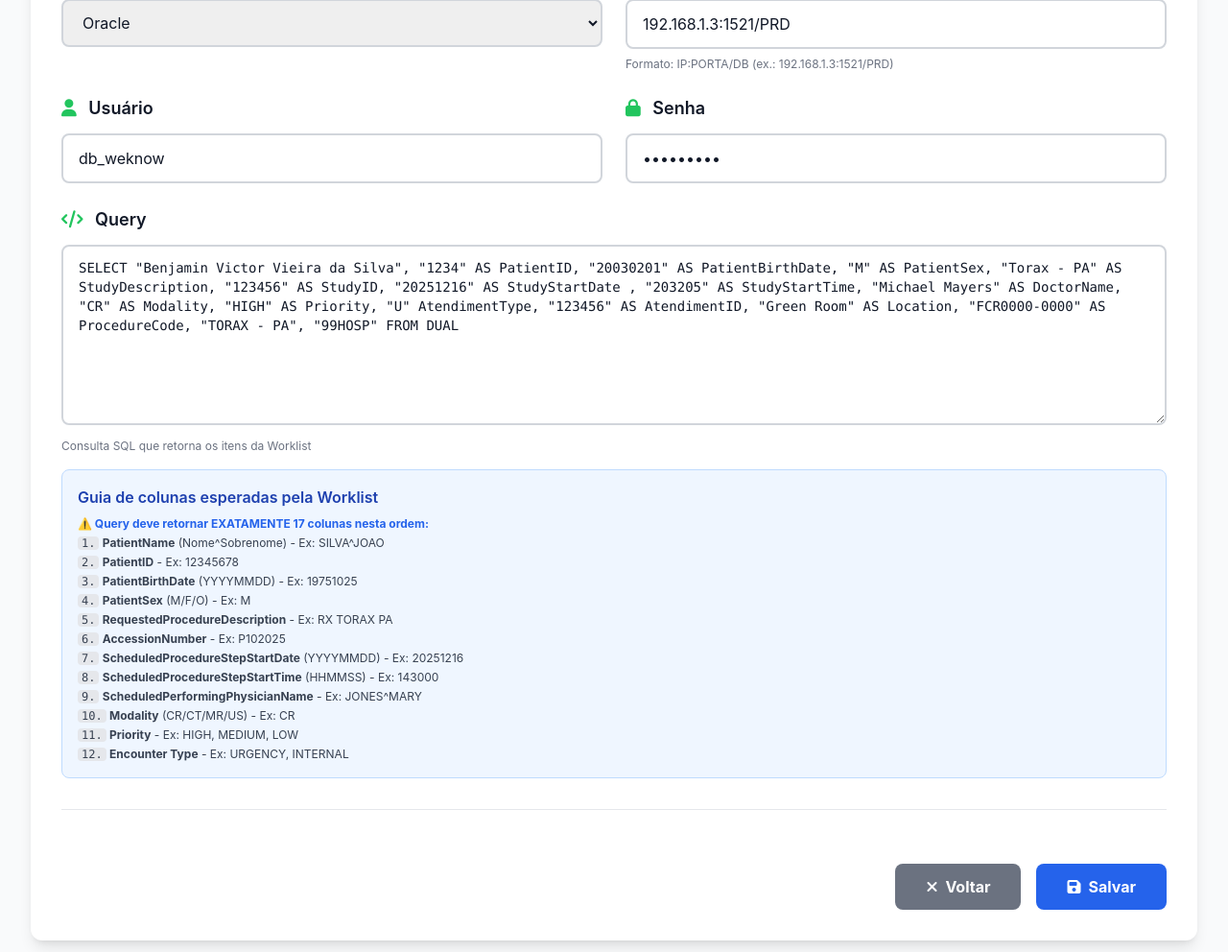
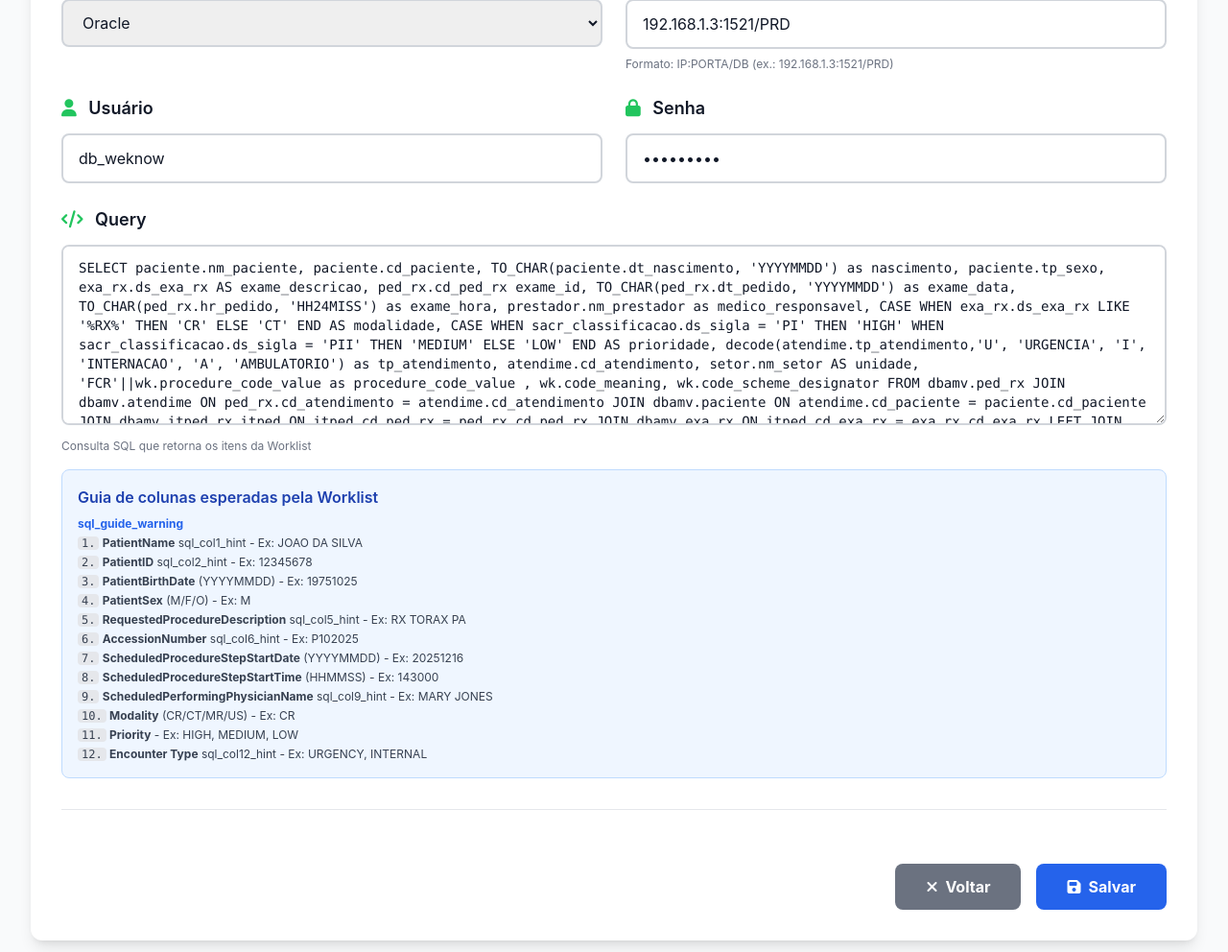
Before and after one commit to bjmvictor/FlowWorklist, a Flask app: page /config in a window 1280 px wide. Shown: the part 690-1682 px from the top of the page at 96% size. Run offline with Flask 2, Linux system fonts and the light colour scheme; some libraries are stand-ins or nearby versions.

Commit message:
fix: corrigir driver_name não definido e atualizar documentação de nomes
- Adicionar driver_name='cx_Oracle' no teste de conexão Oracle
- Atualizar config.html com data-i18n para tradução do guia SQL
- Corrigir documentação: nomes devem vir normais (NOME SOBRENOME)
- Serviço converte automaticamente para formato DICOM (SOBRENOME^NOME)
- Atualizar SQL_QUERY_GUIDE.md e example_query.sql com exemplos corretos

```diff
--- a/example_query.sql
+++ b/example_query.sql
@@ -2,7 +2,7 @@
 -- Use esta query como base para seus testes
 
 SELECT
-  'SILVA^BENJAMIN^VICTOR' AS col_patient_name,        -- 1. Nome (formato: SOBRENOME^NOME^MEIO)
+  'BENJAMIN VICTOR SILVA' AS col_patient_name,        -- 1. Nome completo do paciente (conversão automática para DICOM)
   '1234' AS col_patient_id,                           -- 2. ID do Paciente
   '20030201' AS col_birth_date,                       -- 3. Data Nascimento (YYYYMMDD)
   'M' AS col_patient_sex,                             -- 4. Sexo (M/F/O)
@@ -10,7 +10,7 @@ SELECT
   '123456' AS col_accession_number,                   -- 6. Número de Acesso/Pedido
   '20251216' AS col_exam_date,                        -- 7. Data do Exame (YYYYMMDD)
   '203205' AS col_exam_time,                          -- 8. Hora do Exame (HHMMSS)
-  'MAYERS^MICHAEL' AS col_physician_name,             -- 9. Nome do Médico (formato: SOBRENOME^NOME)
+  'MICHAEL MAYERS' AS col_physician_name,             -- 9. Nome completo do médico (conversão automática para DICOM)
   'CR' AS col_modality,                               -- 10. Modalidade (CR/CT/MR/US/...)
   'HIGH' AS col_priority,                             -- 11. Prioridade (HIGH/MEDIUM/LOW)
   'URGENCIA' AS col_encounter_type,                   -- 12. Tipo Atendimento
@@ -27,7 +27,8 @@ FROM DUAL;
 -- ✅ Nomes das colunas são ignorados (apenas a POSIÇÃO importa)
 -- ✅ Use TO_CHAR() para formatar datas: TO_CHAR(data_coluna, 'YYYYMMDD')
 -- ✅ Use TO_CHAR() para formatar horas: TO_CHAR(hora_coluna, 'HH24MISS')
--- ✅ Use CONCAT() ou || para juntar nomes: CONCAT(sobrenome, '^', nome)
+-- ⚠️ NOMES: Envie como "NOME SOBRENOME" - o serviço converte para formato DICOM "SOBRENOME^NOME" automaticamente
+-- ❌ NÃO use CONCAT(sobrenome, '^', nome) - o serviço faz isso automaticamente!
 
 -- Exemplo com tabela real:
 /*
--- a/webui/app.py
+++ b/webui/app.py
@@ -337,6 +337,7 @@ def test_db():
                     })
 
                 conn = cx_Oracle.connect(user=user, password=pwd, dsn=dsn)
+                driver_name = 'cx_Oracle'
                 test_sql = "SELECT 1 FROM dual"
 
             elif db_type == 'postgres':
--- a/webui/templates/config.html
+++ b/webui/templates/config.html
@@ -171,26 +171,26 @@
           <div class="mt-4 bg-blue-50 dark:bg-gray-700 border border-blue-200 dark:border-gray-600 rounded-lg p-4">
             <p class="font-semibold mb-2 text-blue-800 dark:text-blue-200" data-i18n="sql_guide_title">Guia de colunas esperadas pela Worklist</p>
             <div class="text-xs text-gray-700 dark:text-gray-300 space-y-1 max-h-64 overflow-y-auto">
-              <p class="font-bold text-blue-600 dark:text-blue-300">⚠️ Query deve retornar EXATAMENTE 17 colunas nesta ordem:</p>
-              <p><code class="font-mono bg-gray-200 dark:bg-gray-600 px-1 rounded">1.</code> <strong>PatientName</strong> (Nome^Sobrenome) - Ex: SILVA^JOAO</p>
-              <p><code class="font-mono bg-gray-200 dark:bg-gray-600 px-1 rounded">2.</code> <strong>PatientID</strong> - Ex: 12345678</p>
+              <p class="font-bold text-blue-600 dark:text-blue-300" data-i18n="sql_guide_warning">⚠️ Query deve retornar EXATAMENTE 17 colunas nesta ordem:</p>
+              <p><code class="font-mono bg-gray-200 dark:bg-gray-600 px-1 rounded">1.</code> <strong>PatientName</strong> <span data-i18n="sql_col1_hint">(Nome completo do paciente)</span> - Ex: JOAO DA SILVA</p>
+              <p><code class="font-mono bg-gray-200 dark:bg-gray-600 px-1 rounded">2.</code> <strong>PatientID</strong> <span data-i18n="sql_col2_hint">(Identificador único)</span> - Ex: 12345678</p>
               <p><code class="font-mono bg-gray-200 dark:bg-gray-600 px-1 rounded">3.</code> <strong>PatientBirthDate</strong> (YYYYMMDD) - Ex: 19751025</p>
               <p><code class="font-mono bg-gray-200 dark:bg-gray-600 px-1 rounded">4.</code> <strong>PatientSex</strong> (M/F/O) - Ex: M</p>
-              <p><code class="font-mono bg-gray-200 dark:bg-gray-600 px-1 rounded">5.</code> <strong>RequestedProcedureDescription</strong> - Ex: RX TORAX PA</p>
-              <p><code class="font-mono bg-gray-200 dark:bg-gray-600 px-1 rounded">6.</code> <strong>AccessionNumber</strong> - Ex: P102025</p>
+              <p><code class="font-mono bg-gray-200 dark:bg-gray-600 px-1 rounded">5.</code> <strong>RequestedProcedureDescription</strong> <span data-i18n="sql_col5_hint">(Descrição do exame)</span> - Ex: RX TORAX PA</p>
+              <p><code class="font-mono bg-gray-200 dark:bg-gray-600 px-1 rounded">6.</code> <strong>AccessionNumber</strong> <span data-i18n="sql_col6_hint">(Número do pedido)</span> - Ex: P102025</p>
               <p><code class="font-mono bg-gray-200 dark:bg-gray-600 px-1 rounded">7.</code> <strong>ScheduledProcedureStepStartDate</strong> (YYYYMMDD) - Ex: 20251216</p>
               <p><code class="font-mono bg-gray-200 dark:bg-gray-600 px-1 rounded">8.</code> <strong>ScheduledProcedureStepStartTime</strong> (HHMMSS) - Ex: 143000</p>
-              <p><code class="font-mono bg-gray-200 dark:bg-gray-600 px-1 rounded">9.</code> <strong>ScheduledPerformingPhysicianName</strong> - Ex: JONES^MARY</p>
+              <p><code class="font-mono bg-gray-200 dark:bg-gray-600 px-1 rounded">9.</code> <strong>ScheduledPerformingPhysicianName</strong> <span data-i18n="sql_col9_hint">(Nome completo do médico)</span> - Ex: MARY JONES</p>
               <p><code class="font-mono bg-gray-200 dark:bg-gray-600 px-1 rounded">10.</code> <strong>Modality</strong> (CR/CT/MR/US) - Ex: CR</p>
               <p><code class="font-mono bg-gray-200 dark:bg-gray-600 px-1 rounded">11.</code> <strong>Priority</strong> - Ex: HIGH, MEDIUM, LOW</p>
-              <p><code class="font-mono bg-gray-200 dark:bg-gray-600 px-1 rounded">12.</code> <strong>Encounter Type</strong> - Ex: URGENCY, INTERNAL</p>
-              <p><code class="font-mono bg-gray-200 dark:bg-gray-600 px-1 rounded">13.</code> <strong>Encounter ID</strong> - Ex: 456789</p>
-              <p><code class="font-mono bg-gray-200 dark:bg-gray-600 px-1 rounded">14.</code> <strong>Location</strong> - Ex: EMERGENCY ROOM</p>
-              <p><code class="font-mono bg-gray-200 dark:bg-gray-600 px-1 rounded">15.</code> <strong>Procedure Code</strong> - Ex: FCR0101-0000</p>
-              <p><code class="font-mono bg-gray-200 dark:bg-gray-600 px-1 rounded">16.</code> <strong>Code Meaning</strong> - Ex: CHEST X-RAY</p>
-              <p><code class="font-mono bg-gray-200 dark:bg-gray-600 px-1 rounded">17.</code> <strong>Code Scheme</strong> - Ex: 99UNIT, CBR, SNOMED</p>
+              <p><code class="font-mono bg-gray-200 dark:bg-gray-600 px-1 rounded">12.</code> <strong>Encounter Type</strong> <span data-i18n="sql_col12_hint">(Tipo de atendimento)</span> - Ex: URGENCY, INTERNAL</p>
+              <p><code class="font-mono bg-gray-200 dark:bg-gray-600 px-1 rounded">13.</code> <strong>Encounter ID</strong> <span data-i18n="sql_col13_hint">(ID do atendimento)</span> - Ex: 456789</p>
+              <p><code class="font-mono bg-gray-200 dark:bg-gray-600 px-1 rounded">14.</code> <strong>Location</strong> <span data-i18n="sql_col14_hint">(Local do exame)</span> - Ex: EMERGENCY ROOM</p>
+              <p><code class="font-mono bg-gray-200 dark:bg-gray-600 px-1 rounded">15.</code> <strong>Procedure Code</strong> <span data-i18n="sql_col15_hint">(Código do procedimento)</span> - Ex: FCR0101-0000</p>
+              <p><code class="font-mono bg-gray-200 dark:bg-gray-600 px-1 rounded">16.</code> <strong>Code Meaning</strong> <span data-i18n="sql_col16_hint">(Significado do código)</span> - Ex: CHEST X-RAY</p>
+              <p><code class="font-mono bg-gray-200 dark:bg-gray-600 px-1 rounded">17.</code> <strong>Code Scheme</strong> <span data-i18n="sql_col17_hint">(Esquema de codificação)</span> - Ex: 99UNIT, CBR, SNOMED</p>
               <p class="mt-3 pt-2 border-t border-blue-300 dark:border-gray-500 text-blue-700 dark:text-blue-300">
-                📖 <a href="https://github.com/bjmvictor/FlowWorklist/blob/main/SQL_QUERY_GUIDE.md" target="_blank" class="underline hover:text-blue-900 dark:hover:text-blue-100">Ver guia completo com exemplos SQL</a>
+                📖 <a href="https://github.com/bjmvictor/FlowWorklist/blob/main/SQL_QUERY_GUIDE.md" target="_blank" class="underline hover:text-blue-900 dark:hover:text-blue-100" data-i18n="sql_guide_link">Ver guia completo com exemplos SQL</a>
               </p>
             </div>
           </div>
```
Also changed, not shown: SQL_QUERY_GUIDE.md (+15 -6 lines), config.json (+1 -1 lines), test_query.py (added, +24 -0 lines).
